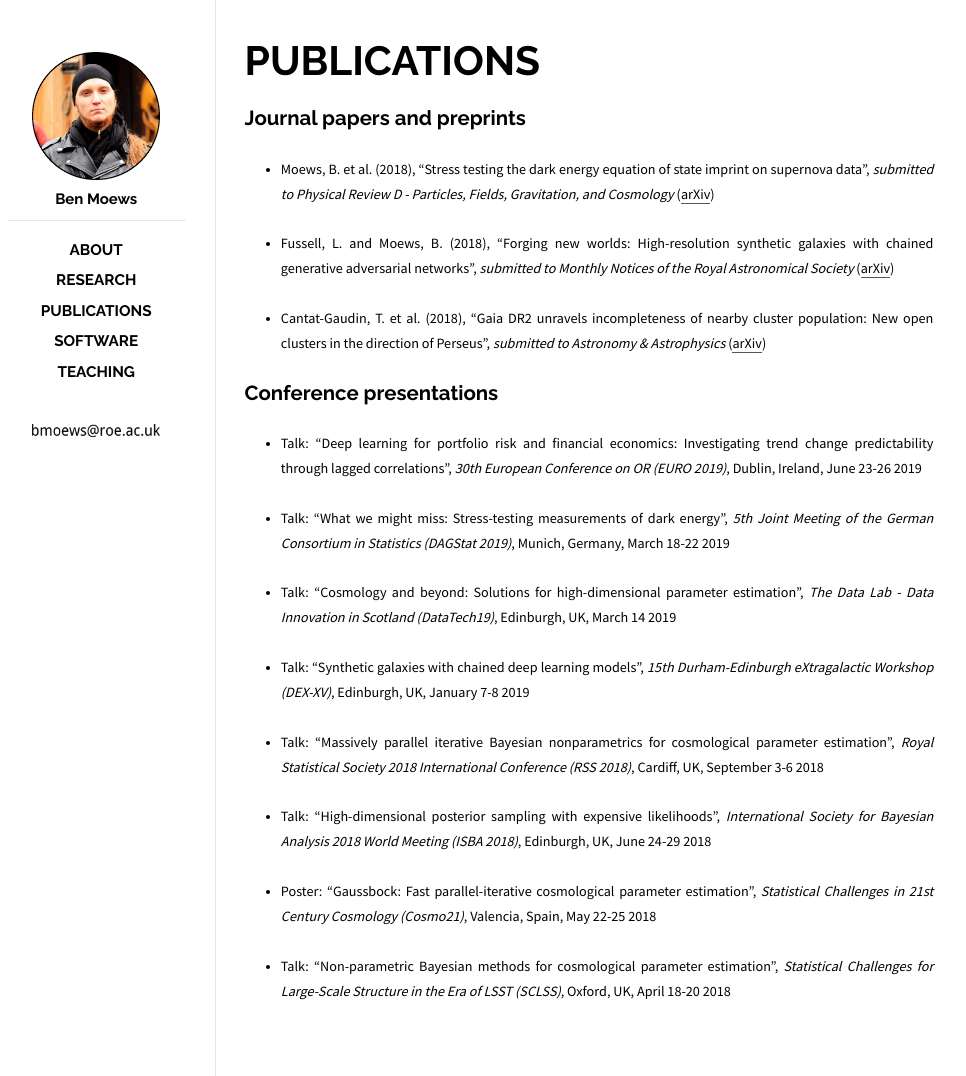
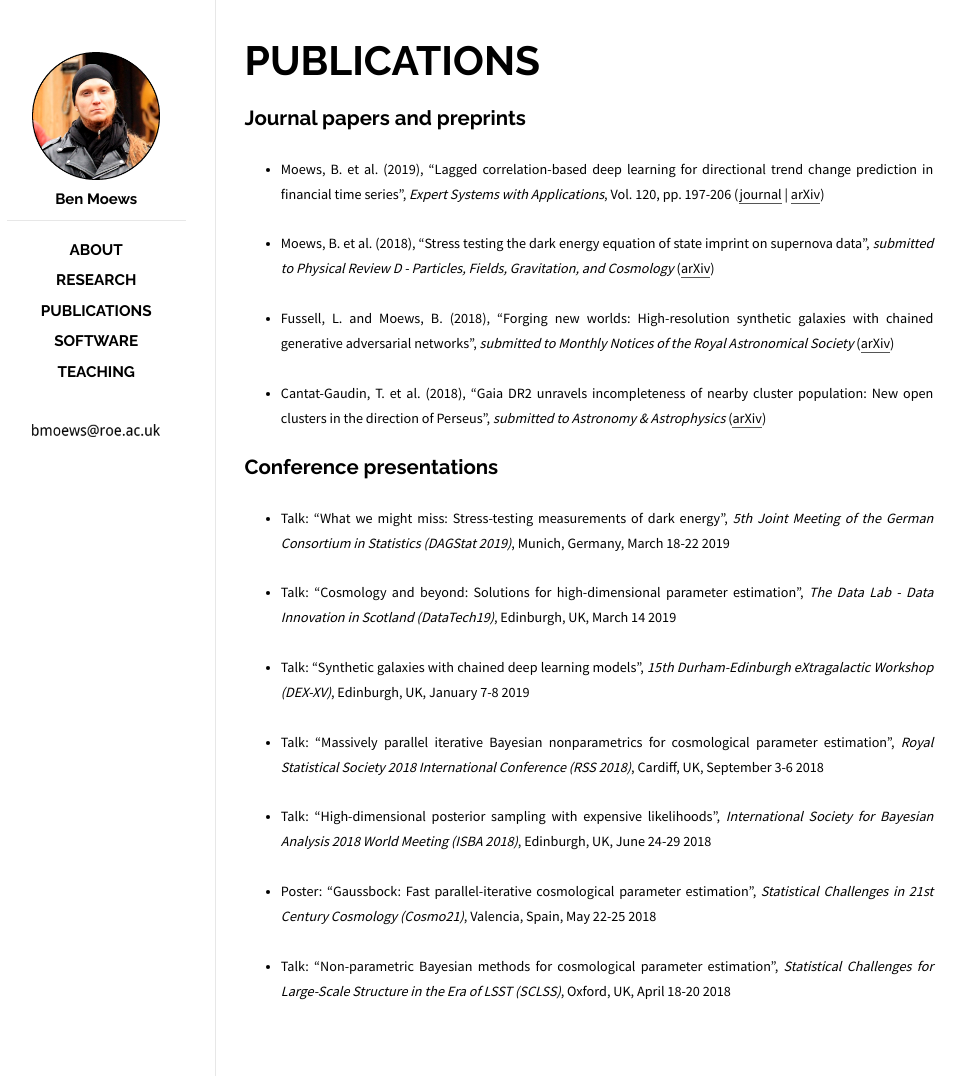
Before and after one commit to moews/moews.github.io, a Jekyll site: the page built from _posts/2017-03-25-publications.md, in a window 1280 px wide. Shown: the whole page, without its empty margins (143-1109 px from the left). Built offline with Jekyll 4.4.1, drawn with Linux system fonts in a browser that asks for light colours.

Commit message:
Update 2017-03-25-publications.md

```diff
--- a/_posts/2017-03-25-publications.md
+++ b/_posts/2017-03-25-publications.md
@@ -8,7 +8,7 @@ categories: posts
 
 ## Journal papers and preprints
 
-<!--* <small>Moews, B. et al. (2019), "Lagged correlation-based deep learning for directional trend change prediction in financial time series", _Expert Systems with Applications_, Vol. 120, pp. 197-206 ([journal](https://doi.org/10.1016/j.eswa.2018.11.027) | [arXiv](https://arxiv.org/abs/1811.11287))</small>-->
+* <small>Moews, B. et al. (2019), "Lagged correlation-based deep learning for directional trend change prediction in financial time series", _Expert Systems with Applications_, Vol. 120, pp. 197-206 ([journal](https://doi.org/10.1016/j.eswa.2018.11.027) | [arXiv](https://arxiv.org/abs/1811.11287))</small>
 
 * <small>Moews, B. et al. (2018), "Stress testing the dark energy equation of state imprint on supernova data", _submitted to Physical Review D - Particles, Fields, Gravitation, and Cosmology_ ([arXiv](https://arxiv.org/abs/1812.09786))</small>
 
@@ -18,7 +18,7 @@ categories: posts
 
 ## Conference presentations
 
-* <small>Talk: "Deep learning for portfolio risk and financial economics: Investigating trend change predictability through lagged correlations", _30th European Conference on OR (EURO 2019)_, Dublin, Ireland, June 23-26 2019</small>
+<!--* <small>Talk: "Deep learning for portfolio risk and financial economics: Investigating trend change predictability through lagged correlations", _30th European Conference on OR (EURO 2019)_, Dublin, Ireland, June 23-26 2019</small>-->
 
 * <small>Talk: "What we might miss: Stress-testing measurements of dark energy", _5th Joint Meeting of the German Consortium in Statistics (DAGStat 2019)_, Munich, Germany, March 18-22 2019</small>
 
```
